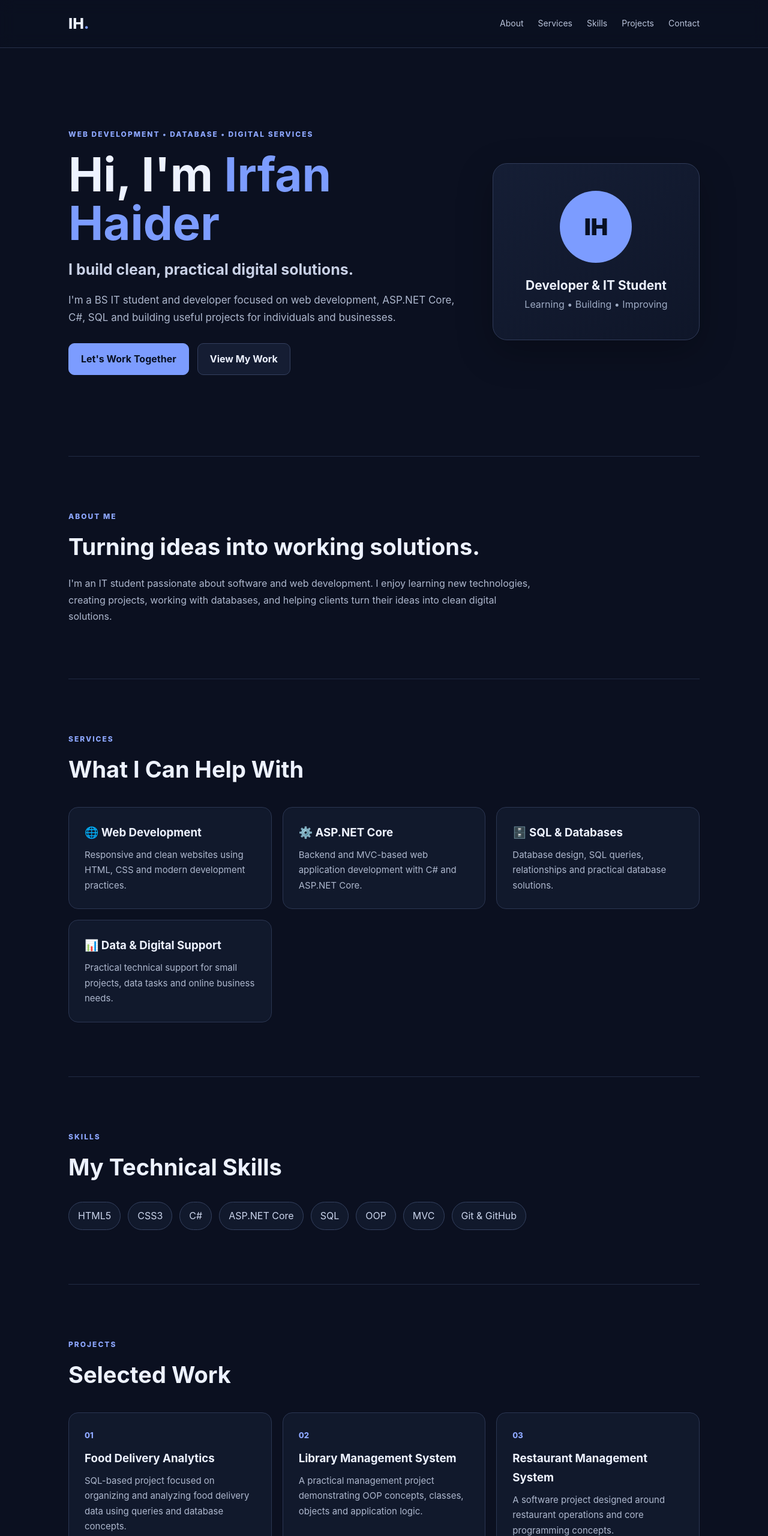
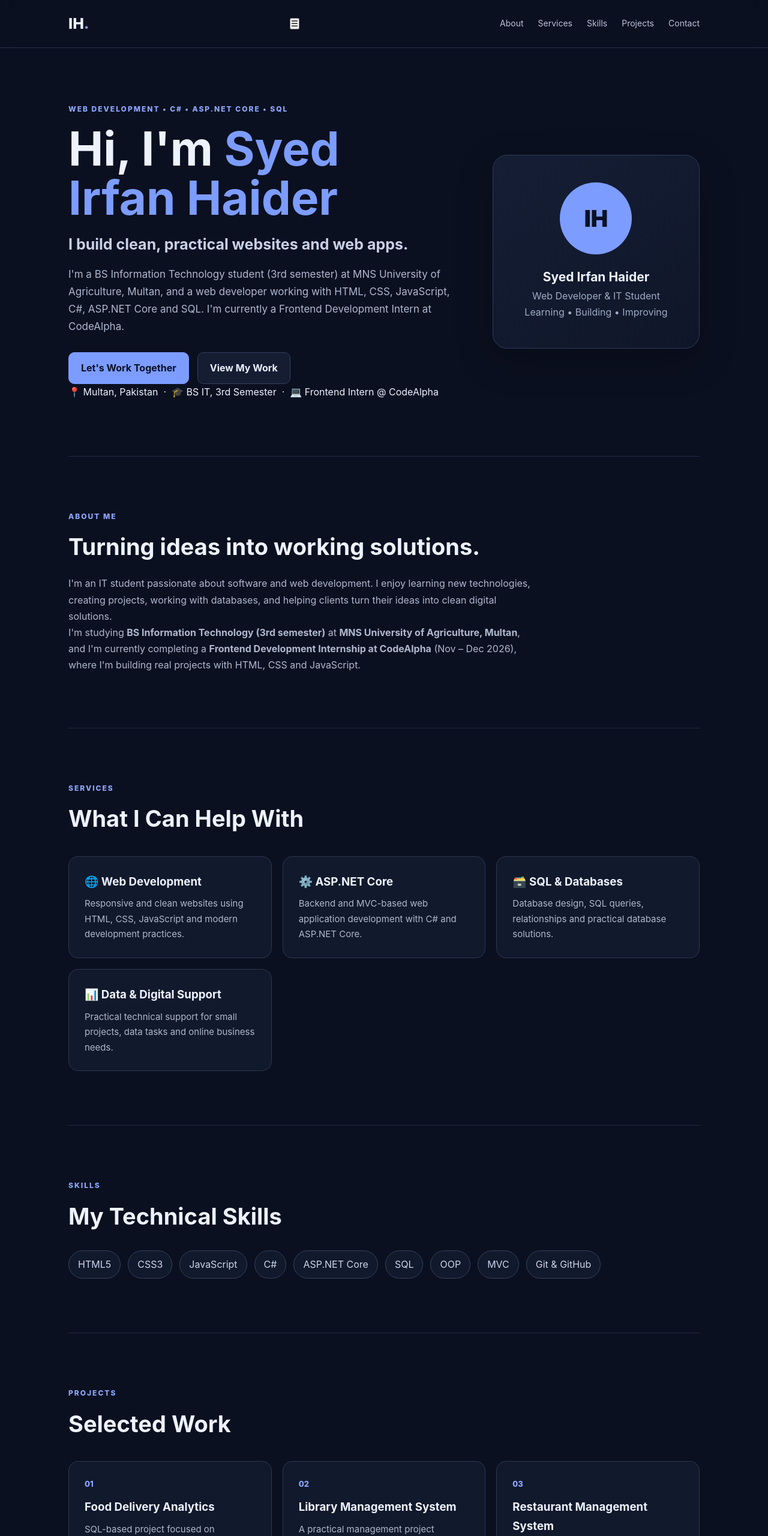
Before and after one commit to irfanshamsi/Portfolio, a plain HTML site: page index.html in a window 1280 px wide. Shown: the top 2560 px of the page at 60% size. Drawn offline with Linux system fonts and the light colour scheme.

Commit message:
Redesign portfolio: real contact links, CodeAlpha internship, calculator project, mobile menu

```diff
--- a/index.html
+++ b/index.html
@@ -3,14 +3,16 @@
 <head>
 <meta charset="UTF-8">
 <meta name="viewport" content="width=device-width, initial-scale=1.0">
-<title>Professional Portfolio | Irfan Haider</title>
+<meta name="description" content="Syed Irfan Haider — BS IT student and web developer from Multan, Pakistan. Portfolio, skills, projects and contact.">
+<title>Syed Irfan Haider | Web Developer &amp; BS IT Student</title>
 <link rel="stylesheet" href="style.css">
 </head>
 <body>
 <header>
   <nav class="nav">
-    <div class="logo">IH<span>.</span></div>
-    <div class="links">
+    <a class="logo" href="#">IH<span>.</span></a>
+    <button class="menu-btn" id="menuBtn" aria-label="Toggle menu" aria-expanded="false">&#9776;</button>
+    <div class="links" id="navLinks">
       <a href="#about">About</a>
       <a href="#services">Services</a>
       <a href="#skills">Skills</a>
@@ -23,70 +25,75 @@
 <main>
 <section class="hero">
   <div>
-    <p class="tag">WEB DEVELOPMENT • DATABASE • DIGITAL SERVICES</p>
-    <h1>Hi, I'm <span>Irfan Haider</span></h1>
-    <h2>I build clean, practical digital solutions.</h2>
-    <p class="intro">I'm a BS IT student and developer focused on web development, ASP.NET Core, C#, SQL and building useful projects for individuals and businesses.</p>
+    <p class="tag">WEB DEVELOPMENT &bull; C# &bull; ASP.NET CORE &bull; SQL</p>
+    <h1>Hi, I'm <span>Syed Irfan Haider</span></h1>
+    <h2>I build clean, practical websites and web apps.</h2>
+    <p class="intro">I'm a BS Information Technology student (3rd semester) at MNS University of Agriculture, Multan, and a web developer working with HTML, CSS, JavaScript, C#, ASP.NET Core and SQL. I'm currently a Frontend Development Intern at CodeAlpha.</p>
     <div class="buttons">
       <a class="btn primary" href="#contact">Let's Work Together</a>
       <a class="btn secondary" href="#projects">View My Work</a>
     </div>
+    <p class="hero-meta">&#128205; Multan, Pakistan &nbsp;&middot;&nbsp; &#127891; BS IT, 3rd Semester &nbsp;&middot;&nbsp; &#128187; Frontend Intern @ CodeAlpha</p>
   </div>
   <div class="hero-card">
     <div class="avatar">IH</div>
-    <h3>Developer & IT Student</h3>
-    <p>Learning • Building • Improving</p>
+    <h3>Syed Irfan Haider</h3>
+    <p>Web Developer &amp; IT Student</p>
+    <p class="hero-card-sub">Learning &bull; Building &bull; Improving</p>
   </div>
 </section>
 
-<section id="about" class="section">
+<section id="about" class="section reveal">
   <p class="eyebrow">ABOUT ME</p>
   <h2>Turning ideas into working solutions.</h2>
   <p>I'm an IT student passionate about software and web development. I enjoy learning new technologies, creating projects, working with databases, and helping clients turn their ideas into clean digital solutions.</p>
+  <p>I'm studying <strong>BS Information Technology (3rd semester)</strong> at <strong>MNS University of Agriculture, Multan</strong>, and I'm currently completing a <strong>Frontend Development Internship at CodeAlpha</strong> (Nov &ndash; Dec 2026), where I'm building real projects with HTML, CSS and JavaScript.</p>
 </section>
 
-<section id="services" class="section">
+<section id="services" class="section reveal">
   <p class="eyebrow">SERVICES</p>
   <h2>What I Can Help With</h2>
   <div class="grid">
-    <article class="card"><h3>🌐 Web Development</h3><p>Responsive and clean websites using HTML, CSS and modern development practices.</p></article>
-    <article class="card"><h3>⚙️ ASP.NET Core</h3><p>Backend and MVC-based web application development with C# and ASP.NET Core.</p></article>
-    <article class="card"><h3>🗄️ SQL & Databases</h3><p>Database design, SQL queries, relationships and practical database solutions.</p></article>
-    <article class="card"><h3>📊 Data & Digital Support</h3><p>Practical technical support for small projects, data tasks and online business needs.</p></article>
+    <article class="card"><h3>&#127760; Web Development</h3><p>Responsive and clean websites using HTML, CSS, JavaScript and modern development practices.</p></article>
+    <article class="card"><h3>&#9881;&#65039; ASP.NET Core</h3><p>Backend and MVC-based web application development with C# and ASP.NET Core.</p></article>
+    <article class="card"><h3>&#128451;&#65039; SQL &amp; Databases</h3><p>Database design, SQL queries, relationships and practical database solutions.</p></article>
+    <article class="card"><h3>&#128202; Data &amp; Digital Support</h3><p>Practical technical support for small projects, data tasks and online business needs.</p></article>
   </div>
 </section>
 
-<section id="skills" class="section">
+<section id="skills" class="section reveal">
   <p class="eyebrow">SKILLS</p>
   <h2>My Technical Skills</h2>
   <div class="skills">
-    <span>HTML5</span><span>CSS3</span><span>C#</span><span>ASP.NET Core</span>
-    <span>SQL</span><span>OOP</span><span>MVC</span><span>Git & GitHub</span>
+    <span>HTML5</span><span>CSS3</span><span>JavaScript</span><span>C#</span><span>ASP.NET Core</span>
+    <span>SQL</span><span>OOP</span><span>MVC</span><span>Git &amp; GitHub</span>
   </div>
 </section>
 
-<section id="projects" class="section">
+<section id="projects" class="section reveal">
   <p class="eyebrow">PROJECTS</p>
   <h2>Selected Work</h2>
   <div class="grid">
     <article class="card project"><div class="number">01</div><h3>Food Delivery Analytics</h3><p>SQL-based project focused on organizing and analyzing food delivery data using queries and database concepts.</p></article>
     <article class="card project"><div class="number">02</div><h3>Library Management System</h3><p>A practical management project demonstrating OOP concepts, classes, objects and application logic.</p></article>
     <article class="card project"><div class="number">03</div><h3>Restaurant Management System</h3><p>A software project designed around restaurant operations and core programming concepts.</p></article>
+    <article class="card project"><div class="number">04</div><h3>Calculator (JavaScript)</h3><p>A clean, responsive calculator with keyboard support, built with HTML, CSS and JavaScript as Task 2 of the CodeAlpha Frontend Development Internship.</p><a class="project-link" href="https://github.com/irfanshamsi/CodeAlpha_Calculator" target="_blank" rel="noopener">View on GitHub &rarr;</a></article>
   </div>
 </section>
 
-<section id="contact" class="contact">
+<section id="contact" class="contact reveal">
   <p class="eyebrow">CONTACT</p>
   <h2>Have a project in mind?</h2>
   <p>Let's discuss your requirements and see how I can help.</p>
   <div class="contact-info">
-    <a href="mailto:YOUR_EMAIL@example.com">YOUR_EMAIL@example.com</a>
-    <a href="https://www.linkedin.com/" target="_blank">LinkedIn Profile</a>
-    <a href="https://github.com/" target="_blank">GitHub Profile</a>
+    <a href="mailto:irf900876@gmail.com">irf900876@gmail.com</a>
+    <a href="https://www.linkedin.com/in/syed-irfan-shamsi-938199389" target="_blank" rel="noopener">LinkedIn Profile</a>
+    <a href="https://github.com/irfanshamsi" target="_blank" rel="noopener">GitHub Profile</a>
   </div>
 </section>
 </main>
 
-<footer>© 2026 Irfan Haider • Professional Portfolio</footer>
+<footer>&copy; <span id="year">2026</span> Syed Irfan Haider &bull; Built with HTML, CSS &amp; JavaScript</footer>
+<script src="script.js"></script>
 </body>
 </html>
```
